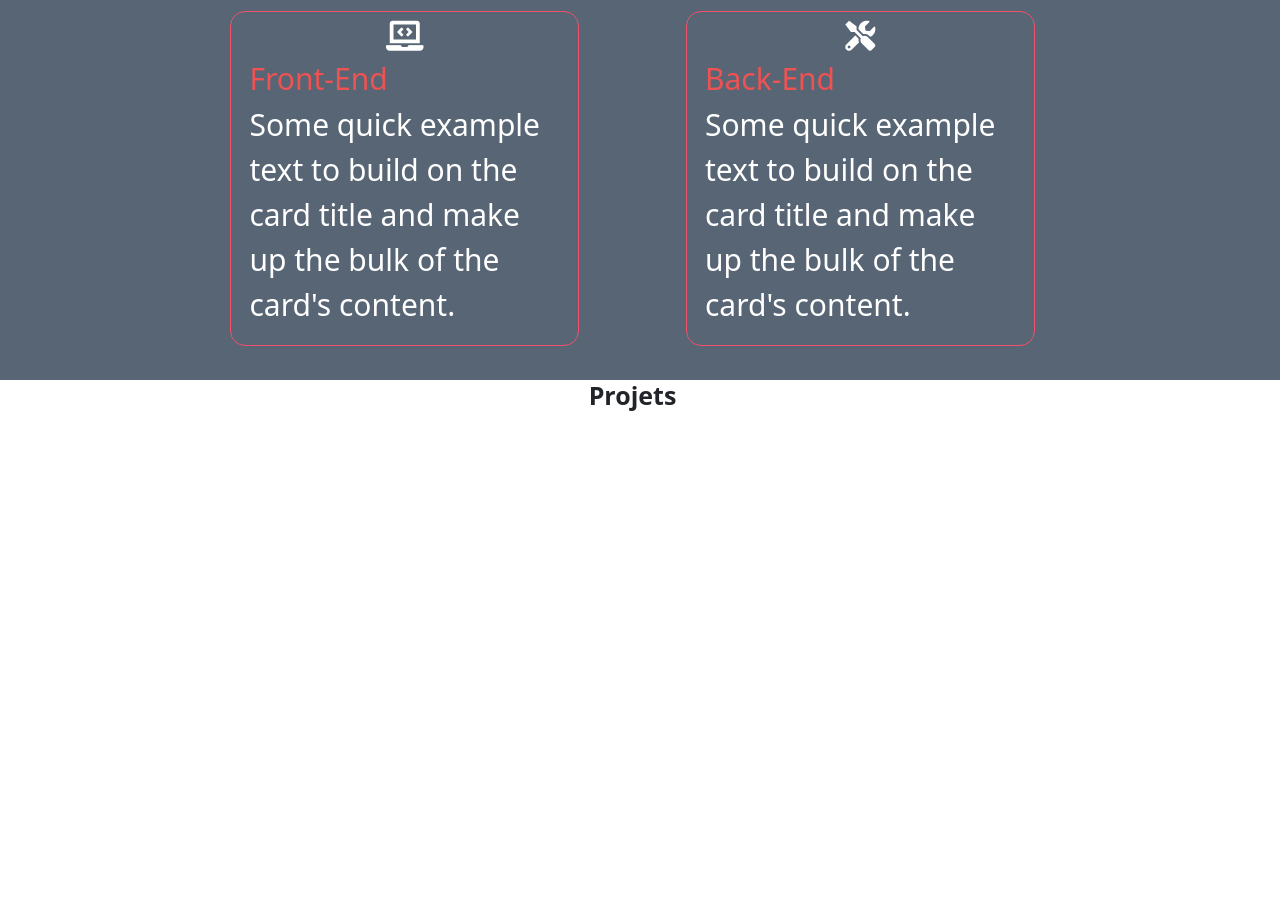
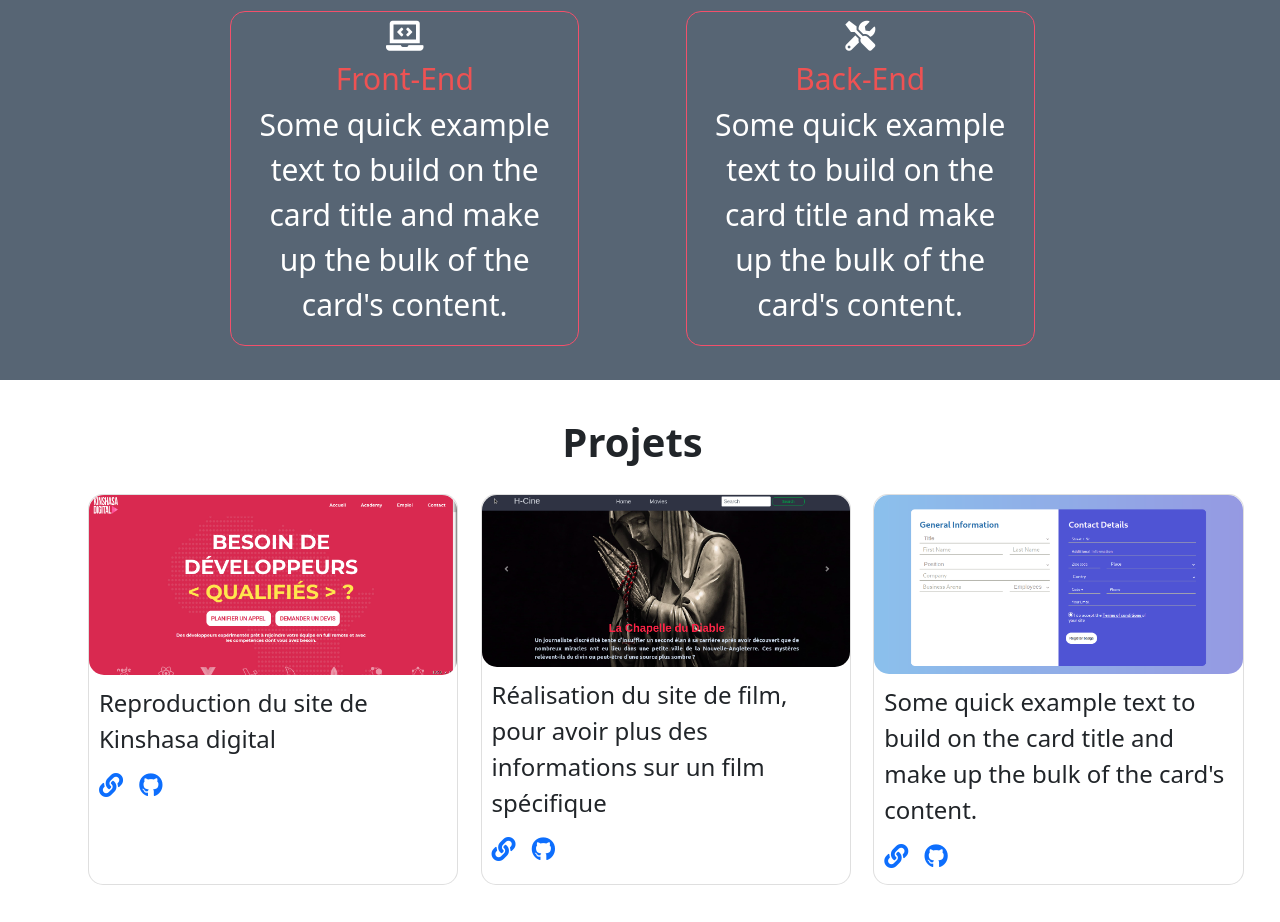
Before and after one commit to Bayekula-hb/hb_portfolio, a website: page index.html in a window 1280 px wide. Shown: the part 1473-2395 px from the top of the page. Before the commit the page ends 1888 px from the top, so only its background shows below. Drawn offline with nearby package versions, Linux system fonts and the light colour scheme.

Commit message:
feat add the section projects

```diff
--- a/Sass/pages/_home.scss
+++ b/Sass/pages/_home.scss
@@ -94,6 +94,7 @@
 }
 .section--services {
   background-color: #576574;
+  text-align: center;
   .div--services {
     &--text {
       h2 {
@@ -114,6 +115,31 @@
         .card-title {
           color: #ee5253;
           font-size: 3rem;
+        }
+      }
+    }
+  }
+}
+.section--projects{
+  padding: 2%;
+  font-size: 5rem;
+  & .div--projects{
+    &--text{
+      padding: 1%;
+      h2{
+        font-size: 4rem;
+      }
+    }
+    &--details{
+      display: flex;
+      flex-wrap: nowrap;
+      .card{
+        border-radius: 15px;
+        font-size: 2.4rem;
+        margin: 1% 1%;
+        padding: 0%;
+        img{
+          border-radius: 15px;
         }
       }
     }
@@ -157,7 +183,7 @@
       text-align: center;
       &--text {
         h2 {
-          font-size: 1.4rem;
+          font-size: 2rem;
         }
         &::after {
           content: "";
@@ -192,12 +218,11 @@
       }
     }
   }
-
   .section--services {
     .div--services {
       &--text {
         h2 {
-          font-size: 3rem;
+          font-size: 2rem;
         }
       }
       &--details {
@@ -210,4 +235,27 @@
       }
     }
   }
+  .section--projects{
+    padding: 2%;
+    font-size: 2rem;
+    & .div--projects{
+      &--text{
+        padding: 1%;
+        h2{
+          font-size: 2rem;
+        }
+      }
+      &--details{
+        flex-direction: column;
+        .card{
+          font-size: 1.6rem;
+          margin: 1% 0%;
+          padding: 0%;
+          img{
+            width: 99%;
+          }
+        }
+      }
+    }
+  }
 }
--- a/index.html
+++ b/index.html
@@ -241,6 +241,71 @@
           <div class="col-12 col-sm-12 align-self-center div--projects--text">
             <h2>Projets</h2>
           </div>
+          <div class="col-11 row justify-content-between div--projects--details">
+            <!-- <div id="carouselExampleIndicators" class="carousel slide col-12 align-items-center" data-ride="carousel">
+              <ol class="carousel-indicators">
+                <li data-target="#carouselExampleIndicators" data-slide-to="0" class="active"></li>
+                <li data-target="#carouselExampleIndicators" data-slide-to="1"></li>
+                <li data-target="#carouselExampleIndicators" data-slide-to="2"></li>
+              </ol>
+              <div class="carousel-inner align-items-center">
+                <div class="carousel-item active">
+                  <img src="./Public/Image/work/kd_work.png" alt="projet Kinshasa digital">
+                  <div class="carousel-caption d-none d-md-block">
+                    <h5>Reproduction du site de Kinshasa digital</h5>
+                    <p>...</p>
+                  </div>
+                </div>
+                <div class="carousel-item">
+                  <img src="./Public/Image/work/work_allo_cine.png" alt="allo ciné">
+                  <div class="carousel-caption d-none d-md-block">
+                    <h5>Projet de réalisation d'Allo ciné</h5>
+                    <p>...</p>
+                  </div>
+                </div><div class="carousel-item">
+                  <img src="./Public/Image/work/form_work.png" alt="formulaire">
+                  <div class="carousel-caption d-none d-md-block">
+                    <h5>Réalisation d'un formulaire</h5>
+                    <p>...</p>
+                  </div>
+                  <h5>Réalisation d'un formulaire</h5>
+                </div>
+              </div>
+              <a class="carousel-control-prev" href="#carouselExampleIndicators" role="button" data-slide="prev">
+                <span class="carousel-control-prev-icon" aria-hidden="true"></span>
+                <span class="sr-only">Previous</span>
+              </a>
+              <a class="carousel-control-next" href="#carouselExampleIndicators" role="button" data-slide="next">
+                <span class="carousel-control-next-icon" aria-hidden="true"></span>
+                <span class="sr-only">Next</span>
+              </a>
+            </div> -->
+
+            <div class="card col-12 col-sm-4" >
+              <img class="card-img-top" src="./Public/Image/work/kd_work.png" alt="Card image cap">
+              <div class="card-body">
+                <p class="card-text">Reproduction du site de Kinshasa digital </p>
+                <a href="https://angry-bassi-6ecb4e.netlify.app/" target="_blank" class="card-link"><i class="fas fa-link"></i></a>
+                <a href="https://github.com/Bayekula-hb/KDA_Projet6.git" target="_blank" class="card-link"><i class="fab fa-github"></i></a>
+              </div>
+            </div>
+            <div class="card  col-12 col-sm-4">
+              <img class="card-img-top" src="./Public/Image/work/work_allo_cine.png" alt="Card image cap">
+              <div class="card-body">
+                <p class="card-text">Réalisation du site de film, pour avoir plus des informations sur un film spécifique</p>
+                <a href="" target="_blank" class="card-link"><i class="fas fa-link"></i></a>
+                <a href="https://github.com/Bayekula-hb/KDA_Projet9.git" target="_blank" class="card-link"><i class="fab fa-github"></i></a>
+              </div>
+            </div>
+            <div class="card col-12 col-sm-4">
+              <img class="card-img-top" src="./Public/Image/work/form_work.png" alt="Card image cap">
+              <div class="card-body">
+                <p class="card-text">Some quick example text to build on the card title and make up the bulk of the card's content.</p>
+                <a href="https://bayekula-hb.github.io/KDA_Projet4/" target="_blank" class="card-link"><i class="fas fa-link"></i></a>
+                <a href="https://github.com/Bayekula-hb/KDA_Projet4.git" target="_blank" class="card-link"><i class="fab fa-github"></i></a>
+              </div>
+            </div>
+          </div>
         </div>
       </section>
     </div>
```
Also changed, not shown: Public/Image/work/form_work.png (added), Public/Image/work/kd_work.png (added), Public/Image/work/portfolio_hb.png (added), Public/Image/work/work_allo_cine.png (added), Style/style.css, 1 other file.
